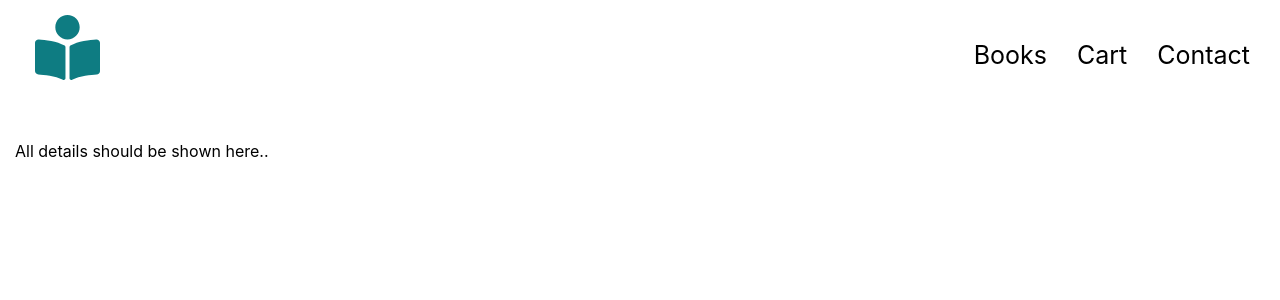
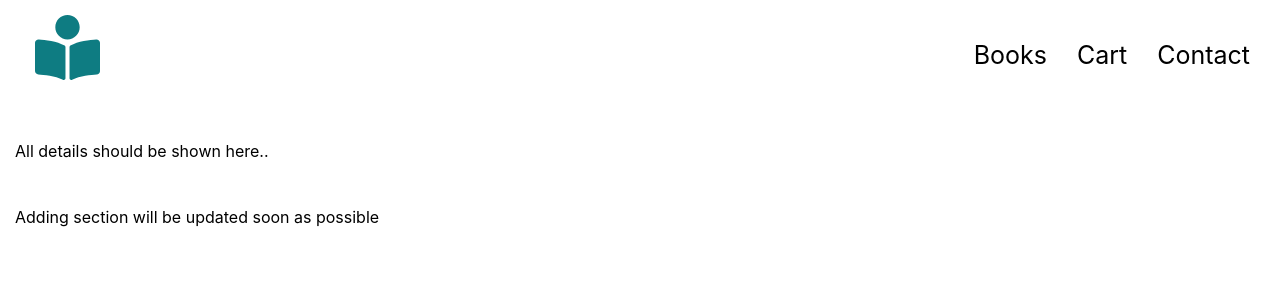
Before and after one commit to Ashokkadubandi/git-code, a React (Create React App) app: page /contact in a window 1280 px wide. Shown: the top 300 px of the page. Built offline with nearby package versions, Linux system fonts and the light colour scheme.

Commit message:
add updated feature alert at soon

```diff
--- a/src/Components/Contact/index.js
+++ b/src/Components/Contact/index.js
@@ -5,6 +5,7 @@ const Contact = () => (
     <Header />
     <div>
       <p>All details should be shown here..</p>
+      <p>Adding section will be updated soon as possible</p>
     </div>
   </>
 );
```
